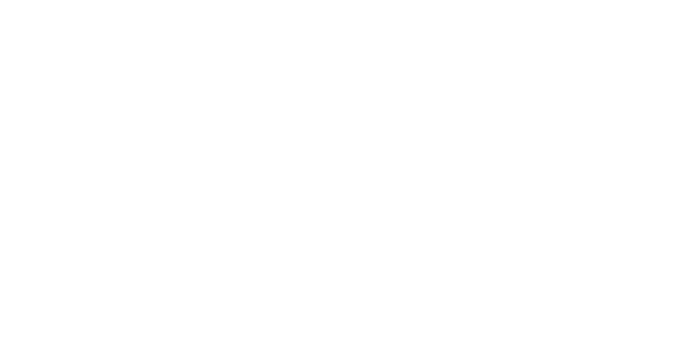
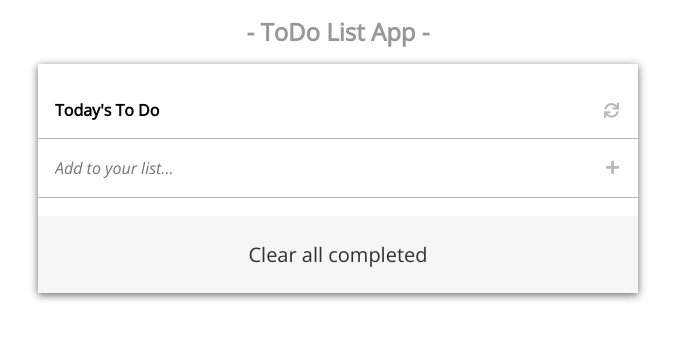
Before and after one commit to zieeco/To-Do-List, a website built with webpack: page src/index.html in a window 1280 px wide. Shown: the whole page, without its empty margins (302-977 px from the left). Built offline with nearby package versions, Linux system fonts and the light colour scheme.

Commit message:
Add the html element and add styling

```diff
--- a/src/index.html
+++ b/src/index.html
@@ -2,11 +2,39 @@
 <html lang="en">
 <head>
   <meta charset="UTF-8">
+  <link href="https://cdnjs.cloudflare.com/ajax/libs/font-awesome/5.13.0/css/all.min.css" rel="stylesheet">
   <meta http-equiv="X-UA-Compatible" content="IE=edge">
   <meta name="viewport" content="width=device-width, initial-scale=1.0">
-  <title>Document</title>
+  <title>ToDo List App</title>
 </head>
 <body>
+  <main>
+    <section class="wrapper">
+      <h1 class="main-header">- ToDo List App -</h1>
+      <div class="main-container d-flex-2 m-24">
+        <div class="input-container d-flex-2 p-sm-iii">
+          <div class="todo-header flex p-sm-i b-b">
+            <h2>Today's To Do</h2>
+            <i class="fas fa-sync resize"></i>
+          </div>
 
+          <div class="input-content flex p-sm-i b-b">
+            <input type="text" id="add-task" placeholder="Add to your list...">
+            <button type="submit" class="bg-white">
+                <i class="fas fa-plus resize"></i>
+            </button>
+          </div>
+
+        </div>
+
+        <div class="task-container">
+          <ul class="task-list"></ul>
+          <div class="btn-container d-flex-3">
+            <button type="button" class="clear-all fs">Clear all completed</button>
+          </div>
+        </div>
+      </div>
+    </section>
+  </main>
 </body>
 </html>
--- a/src/style.css
+++ b/src/style.css
@@ -0,0 +1,150 @@
+@import url('https://fonts.googleapis.com/css2?family=Open+Sans:ital,wght@0,300;1,300&display=swap');
+
+*,
+*::before,
+*::after {
+  box-sizing: border-box;
+  padding: 0;
+  margin: 0;
+}
+
+body {
+  font-family: 'Open Sans', sans-serif;
+  line-height: 24px;
+  font-style: normal;
+  font-weight: normal;
+}
+
+ul,
+li {
+  list-style: none;
+}
+
+button,
+input {
+  border: transparent;
+  outline: transparent;
+}
+
+.bg-white {
+  background: white;
+}
+
+button:hover {
+  cursor: pointer;
+}
+
+.flex {
+  display: flex;
+}
+
+.d-flex {
+  display: flex;
+  flex-direction: column;
+}
+
+.p-24 {
+  padding: 24px;
+}
+
+.fs {
+  font-family: 'Open Sans', sans-serif;
+  font-weight: 300;
+}
+
+.m-24 {
+  margin: 24px;
+}
+
+.p-sm-iii {
+  /* padding: 18px 19px 18px 17px; */
+  padding: 18px 0;
+}
+
+.p-sm-1 {
+  padding: 12px 19px 12px 17px;
+}
+
+.p-sm-i {
+  /* padding: 12px 19px 12px 17px; */
+  /* padding: 16px 0; */
+  padding: 18px 19px 18px 17px;
+}
+
+.p-sm {
+  padding: 8px;
+}
+
+.b-b {
+  border-bottom: 1px solid #b8b8b8;
+}
+
+.main-header {
+  opacity: 0.4;
+  margin: 20px 0;
+  text-align: center;
+}
+
+.main-container {
+  box-shadow: 0 2px 8px 0 rgb(0 0 0 / 60%);
+}
+
+.resize {
+  font-size: 15px;
+  color: #b8b8b8;
+  margin: auto 0;
+}
+
+div.input-container .todo-header,
+div.input-container .input-content {
+  justify-content: space-between;
+  align-items: center;
+}
+
+div.input-container .todo-header h2 {
+  font-size: 16px;
+  line-height: 20px;
+}
+
+[placeholder="Add to your list..."] {
+  font-style: italic;
+  font-family: 'Open Sans', sans-serif;
+  font-size: 16px;
+}
+
+div.task-container ul li {
+  justify-content: space-between;
+  align-items: center;
+}
+
+.d-flex-3 {
+  display: flex;
+  align-items: center;
+  flex-direction: column;
+}
+
+div.task-container .btn-container {
+  background: #f6f6f6;
+  padding: 25px;
+}
+
+div.task-container .btn-container button {
+  opacity: 0.8;
+  font-size: 20px;
+  background: #f6f6f6;
+}
+
+div.task-container ul li div {
+  align-items: center;
+}
+
+.clear-all:hover {
+  border-bottom: 1px solid #b8b8b8;
+}
+
+@media screen and (min-width: 768px) {
+  .main-container {
+    max-width: 600px;
+    margin: 0 auto 80px auto;
+  }
+}
```
Also changed, not shown: dist/index.html, dist/main.bundle.js.
